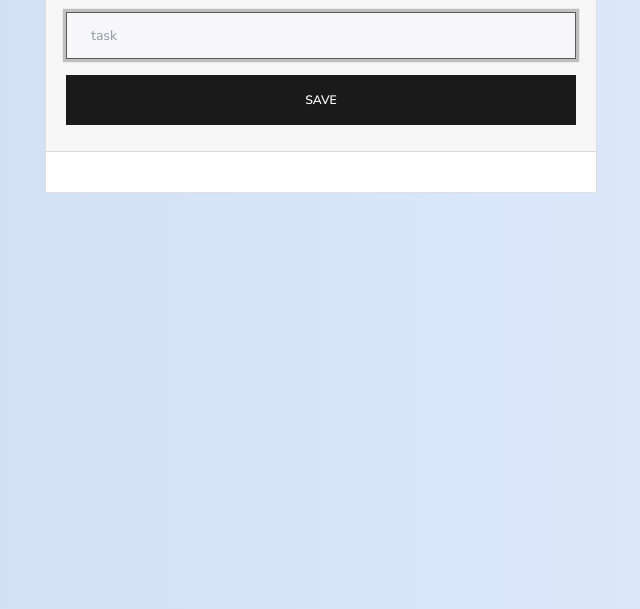
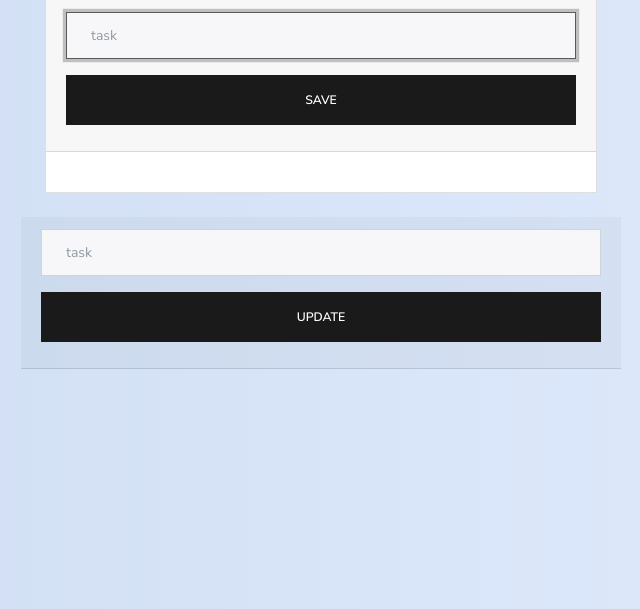
Before and after one commit to Marcelo07sd/tasks, a Flask app: page / in a window 1280 px wide. Shown: the part 124-733 px from the top of the page, without its empty margins (319-959 px from the left). Run offline with Flask 3, Linux system fonts and the light colour scheme; some libraries are stand-ins or nearby versions.

Commit message:
Update index.html

```diff
--- a/templates/index.html
+++ b/templates/index.html
@@ -14,38 +14,49 @@
     <title>Document</title>
 </head>
 <body>
-    <main class="container p-4">
+    <main class="container p-4 overlay">
         <h1 class = "display-4 text-center title mt-4">Tasks App</h1>
 
         <div class="row">
             <div class="col"> <!--522*190-->
                 <div class="card fixed-width my-auto">
                     <div class="card-header">
-                        <form action="/create-task" method="POST">
+                        <form id="form-cliente">
                             <div class="form-group">
-                                <input type="text" name="content" placeholder="task" class="form-control" autofocus>
+                                <input type="text" name="content" placeholder="task" class="form-control" id="content" autofocus>
                             </div>
-                            <button type="submit" class="btn btn-primary btn-block">
+                            <button type="submit" class="btn btn-primary btn-block" id="save">
                                 Save
                             </button>
                         </form>
                     </div>
-                    <div class="card-body">
-                        {% if tasks[0] %}
-                        <h2 class="text-center"> {{tasks[0].fecha_creacion.strftime("%d-%m-%Y")}} ({{dias_semana[tasks[0].fecha_creacion.strftime("%A")]}})</h2>
-                        {% endif %}
-
+                    <div id="lista-tareas" class="card-body">
                         {% for task in tasks %}
-                            <li class="content"><span class="{% if task.done  %} done {% endif %}">{{task.content}}</span></li>
-                            <a class="btn btn-warning btn-sm radius" href="{{url_for('edit', id=task.id)}}">Edit</a>
-                            <a class="btn btn-success btn-sm radius" href="/done/{{task.id}}">Done</a>
-                            <a class="btn btn-danger btn-sm radius" href="/delete/{{task.id}}">Delete</a>
+                            <div id="tarea-contenedor-{{task.id}}">
+                                <li class="content"><span id="span-{{task.id}}" class="{% if task.done  %} done {% endif %}">{{task.content}}</span></li>
+                                <a data-done-id="{{task.id}}" class="btn btn-success btn-sm radius boton-done" >done</a>
+                                <a data-edit-id="{{task.id}}" class="btn btn-warning btn-sm radius boton-edit">Edit</a>
+                                <a data-delete-id="{{task.id}}" class="btn btn-danger btn-sm radius boton-delete">Delete</a>
+                            </div>
                         {% endfor %}
                     </div>
                 </div>
             </div>
         </div>
+    </main>
+    <div id="div-cliente-edit" class="container-edit">
+        <div class="container card-header">
+            <form id="form-cliente-edit">
+                <div class="form-group">
+                    <input type="text" name="content" placeholder="task" class="form-control" id="content-edit" autofocus>
+                </div>
+                <button type="submit" class="btn btn-primary btn-block" id="update">
+                    update
+                </button>
+            </form>
+        </div>
+    </div>
 
-    </main>
+    <script src="/static/script.js"></script>
 </body>
 </html>
```
